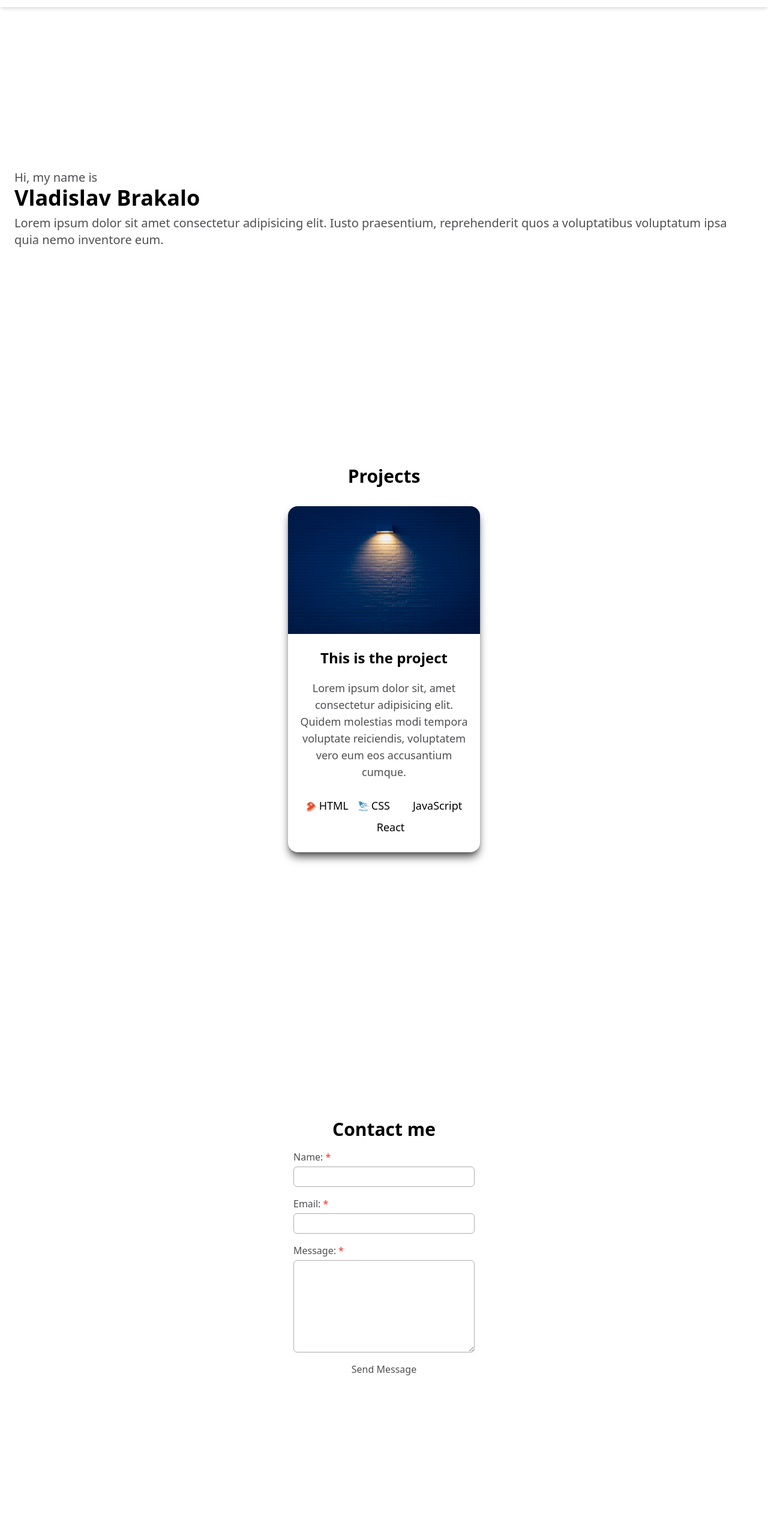
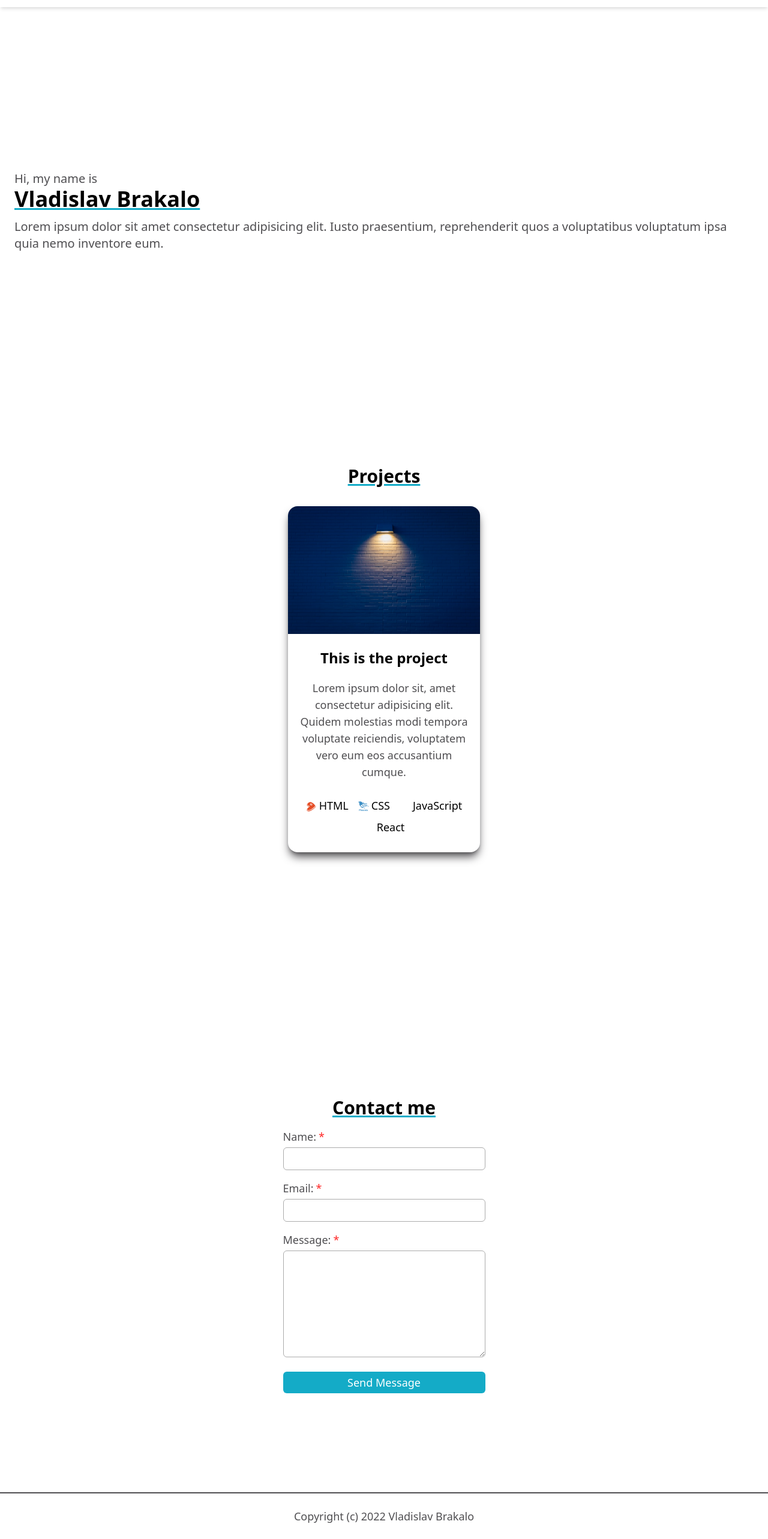
Before and after one commit to VladBrok/personal-site, a React (Vite) app: page / in a window 1280 px wide. Shown: the part 56-2622 px from the top of the page at 60% size. Before the commit the page ends 2544 px from the top, so only its background shows below. Built offline with nearby package versions, Linux system fonts and the light colour scheme.

Commit message:
Add footer

```diff
--- a/src/components/App.jsx
+++ b/src/components/App.jsx
@@ -23,7 +23,7 @@ export default function App() {
     <>
       <header className="fixed w-full top-0 left-0 p-2 flex justify-between bg-white shadow-md sm:p-4">
         <a className="text-2xl" href="/">
-          VladBrok
+          Vlad<span className="text-blue">Brok</span>
         </a>
 
         {/* todo: extract menu class */}
@@ -34,7 +34,7 @@ export default function App() {
           <ul className="sm:flex md:gap-2">
             <li>
               <Link
-                className="p-4 inline-block hover:underline hover:cursor-pointer sm:py-1"
+                className="p-4 inline-block hover:underline hover:cursor-pointer hover:text-blue sm:py-1"
                 to="home"
                 smooth={true}
                 offset={-300}
@@ -45,7 +45,7 @@ export default function App() {
             </li>
             <li>
               <Link
-                className="p-4 inline-block hover:underline hover:cursor-pointer sm:py-1"
+                className="p-4 inline-block hover:underline hover:cursor-pointer hover:text-blue sm:py-1"
                 to="projects"
                 smooth={true}
                 offset={-70}
@@ -56,7 +56,7 @@ export default function App() {
             </li>
             <li>
               <Link
-                className="p-4 inline-block hover:underline hover:cursor-pointer sm:py-1"
+                className="p-4 inline-block hover:underline hover:cursor-pointer hover:text-blue sm:py-1"
                 to="contact"
                 smooth={true}
                 offset={-70}
@@ -72,13 +72,15 @@ export default function App() {
       <main className="mx-6">
         <section className="min-h-screen flex items-center">
           <Element name="home">
-            <h1 className="font-semibold text-4xl">
-              <span className="text-gray text-xl mt-2 font-normal block">
+            <h1 className="font-semibold text-4xl my-4">
+              <span className="text-gray text-xl font-normal block">
                 Hi, my name is
               </span>{" "}
-              Vladislav Brakalo
+              <span className="decoration-blue underline underline-offset-2">
+                Vladislav Brakalo
+              </span>
             </h1>
-            <p className="text-gray text-xl mt-2">
+            <p className="text-gray text-xl -mt-1">
               Lorem ipsum dolor sit amet consectetur adipisicing elit. Iusto
               praesentium, reprehenderit quos a voluptatibus voluptatum ipsa
               quia nemo inventore eum.
@@ -88,7 +90,9 @@ export default function App() {
 
         <section className="min-h-screen text-center">
           <Element name="projects">
-            <h2 className="font-semibold text-3xl my-8">Projects</h2>
+            <h2 className="font-semibold text-3xl my-8 decoration-blue underline underline-offset-2">
+              Projects
+            </h2>
 
             <div className="flex flex-col items-center max-w-xs m-auto shadow-lg shadow-gray rounded-2xl">
               <img
@@ -130,8 +134,13 @@ export default function App() {
 
         <section className="min-h-screen text-center flex items-center justify-center mt-28">
           <Element name="contact">
-            <h2 className="font-semibold text-3xl">Contact me</h2>
-            <form className="my-4 text-left text-gray" onSubmit={handleSubmit}>
+            <h2 className="font-semibold text-3xl decoration-blue underline underline-offset-2">
+              Contact me
+            </h2>
+            <form
+              className="my-4 text-left text-gray text-lg"
+              onSubmit={handleSubmit}
+            >
               <div>
                 <label htmlFor="name">
                   Name:
@@ -175,15 +184,21 @@ export default function App() {
                   rows="6"
                 ></textarea>
               </div>
-              <div className="text-center">
-                <button>Send Message</button>
+              <div>
+                <button className="block w-full px-2 py-1 text-white bg-blue rounded-md text-center my-6 hover:[filter:brightness(110%)]">
+                  Send Message
+                </button>
               </div>
             </form>
           </Element>
         </section>
       </main>
 
-      <footer></footer>
+      <footer className="border-t-[2px] border-gray text-center">
+        <p className="text-gray text-lg m-6">
+          Copyright (c) 2022 Vladislav Brakalo
+        </p>
+      </footer>
     </>
   );
 }
--- a/tailwind.config.js
+++ b/tailwind.config.js
@@ -3,7 +3,7 @@ module.exports = {
   content: ["./src/**/*.jsx"],
   theme: {
     colors: {
-      lightblue: "#00C6C2",
+      blue: "#14ABC7",
       white: "#FFF",
       gray: "#4F4E51",
       lightgray: "#ACACAC",
```
